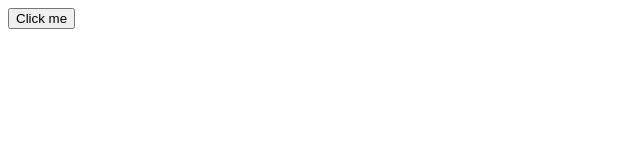
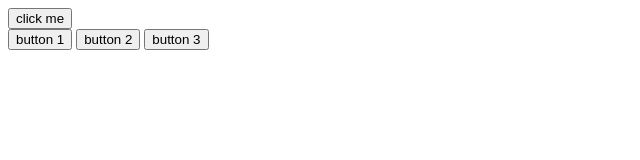
Before and after one commit to Saurabh1Barasiya/java-Script, a plain HTML site: page tut64/index.html in a window 1280 px wide. Shown: the whole page, without its empty margins (0-640 px from the left). Drawn offline with Linux system fonts and the light colour scheme.

Commit message:
All about addEvetlistner

```diff
--- a/tut64/index.html
+++ b/tut64/index.html
@@ -8,8 +8,14 @@
     <script src="./tut64.js" defer></script>
 </head>
 <body>
-    <form action="">
-        <button>Click me</button>
-    </form>
+    <div class="my-class">
+        <button class="btn btn-primary">click me</button>
+    </div>
+
+    <div class="container">
+        <button>button 1</button>
+        <button>button 2</button>
+        <button>button 3</button>
+    </div>
 </body>
 </html>
--- a/tut64/tut64.js
+++ b/tut64/tut64.js
@@ -1,7 +1,25 @@
 console.log("know about event");
 
+// this.
 const button = document.querySelector("button")
 // console.log(button);
-button.addEventListener("click",()=>{
+button.addEventListener("click",function(){
     console.log("you just click in button");
+    console.log(this);
+    // 👀👀👀👀👀👀👀👀👀👀👀👀👀👀👀👀👀👀👀👀
+    // it this case this ki value button hogi.
+
+    // but arrow function ke case me window object hogi.
+
 })
+
+
+const allbuttons = document.querySelectorAll(".container button");
+console.log("All buttons",allbuttons);
+
+for(let button of allbuttons){
+    button.addEventListener("click",function(){
+        console.log("you clicked me");
+        console.log(this.textContent);
+    })
+}
```
